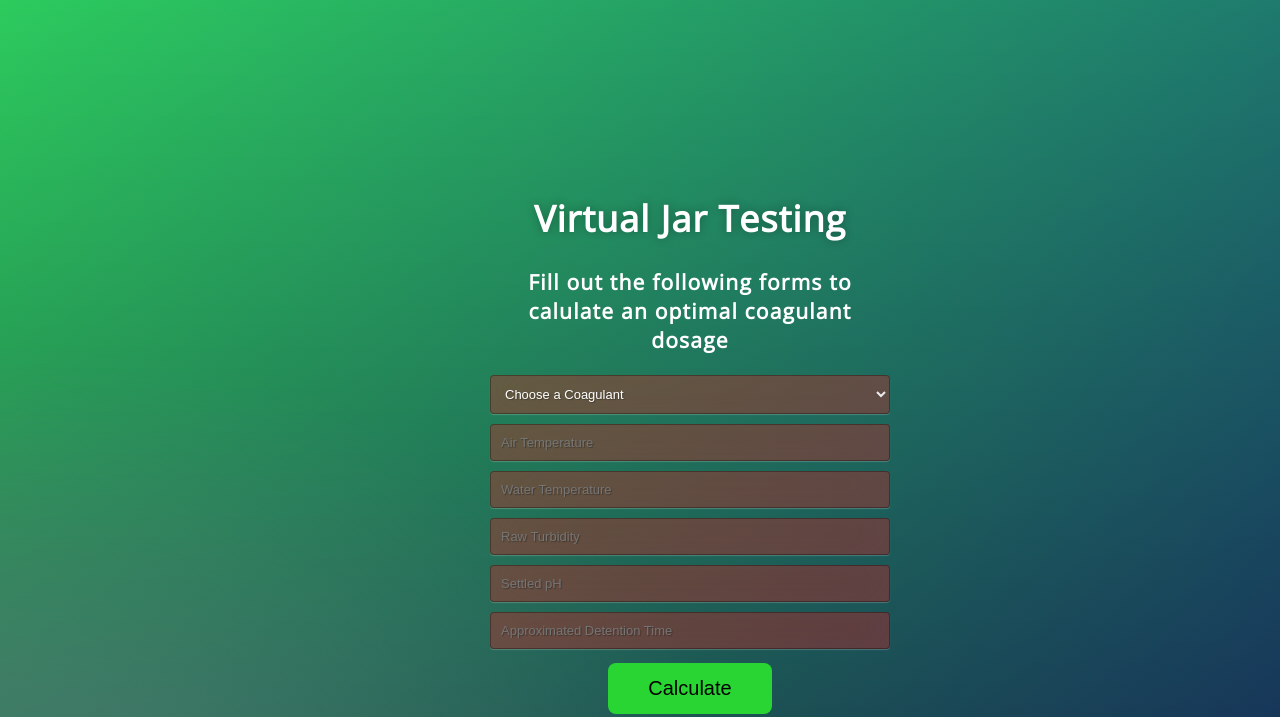
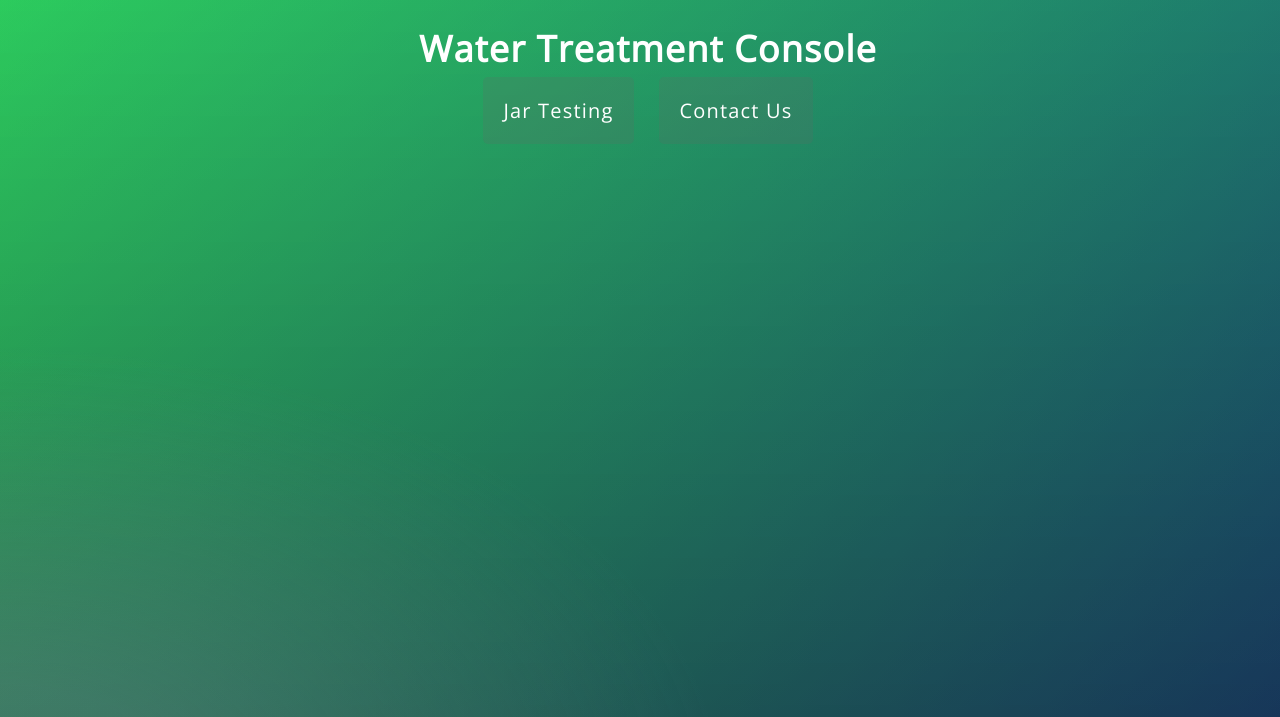
Before and after one commit to keith72632/Beaker, a Flask app: page / in a window 1280 px wide. Shown: the top 717 px of the page. Run offline with Flask 2, Linux system fonts and the light colour scheme; parts of the project's set-up code (start-up, migrations or seed data) failed here and were passed over.

Commit message:
added home

```diff
--- a/application.py
+++ b/application.py
@@ -7,8 +7,12 @@ model = pickle.load(open('model.pkl', 'rb'))
 
 #default page of our web-app
 @application.route('/')
-def home():
-    return render_template('index.html')
+def homey():
+    return render_template('home.html')
+
+@application.route('/jartest')
+def jartest():
+    return render_template('jartest.html')
 
 @application.route('/predict', methods=['POST'])
 def predict():
@@ -19,4 +23,4 @@ def predict():
     prediction = model.predict(final_features)
     output = round(prediction[0], 2)
 
-    return render_template('index.html', prediction_text='Optimal Coagulant Dosage: {} mg/l'.format(output))
+    return render_template('jartest.html', prediction_text='Optimal Coagulant Dosage: {} mg/l'.format(output))
--- a/static/css/style.css
+++ b/static/css/style.css
@@ -34,6 +34,11 @@ body {
 	background: -webkit-radial-gradient(0% 100%, ellipse cover, rgba(104,128,138,.4) 10%,rgba(138,114,76,0) 40%), linear-gradient(to bottom,  rgba(57,173,219,.25) 0%,rgba(42,60,87,.4) 100%), linear-gradient(135deg, #28D533 0%,#092756 100%);
 	filter: progid:DXImageTransform.Microsoft.gradient( startColorstr='#3E1D6D', endColorstr='#092756',GradientType=1 );
 
+}
+
+header {
+	position: fixed;
+	top: 50px;
 }
 .login {
 	position: absolute;
@@ -77,11 +82,25 @@ select {
 	text-shadow: 1px 1px 1px rgba(0,0,0,0.3);
 	border: 1px solid rgba(0,0,0,0.3);
 	border-radius: 4px;
-	box-shadow: inset 0 -5px 45px rgba(100,100,100,0.2), 0 1px 1px rgba(255,255,255,0.2);
+	box-shadow: inset 0 -5px 45px rgba(172, 159, 159, 0.2), 0 1px 1px rgba(255,255,255,0.2);
 	-webkit-transition: box-shadow .5s ease;
 	-moz-transition: box-shadow .5s ease;
 	-o-transition: box-shadow .5s ease;
 	-ms-transition: box-shadow .5s ease;
 	transition: box-shadow .5s ease;
 }
+ a {
+	margin: 10px;
+	padding: 20px;
+	color:#fff;
+	text-decoration: none;
+	border-radius: 5px;
+	background-color: rgba(100,100,100,0.2);
+	font-size: 20px;
+ }
+
+ .homemenu {
+	text-align: center;
+	justify-content: center;
+ }
 input:focus { box-shadow: inset 0 -5px 45px rgba(100,100,100,0.4), 0 1px 1px rgba(255,255,255,0.2); }
--- /dev/null
+++ b/templates/home.html
@@ -0,0 +1,20 @@
+<!DOCTYPE html>
+<html>
+    <head>
+        <meta charset="UTF-8">
+        <meta name="viewport" content="width-device-width, initial-scale=1.0">
+        <meta http-equiv="X-UA-Compatible" content="ie=edge">
+        <link href='https://fonts.googleapis.com/css?family=Pacifico' rel='stylesheet' type='text/css'>
+        <link href='https://fonts.googleapis.com/css?family=Arimo' rel='stylesheet' type='text/css'>
+        <link href='https://fonts.googleapis.com/css?family=Hind:300' rel='stylesheet' type='text/css'>
+        <link href='https://fonts.googleapis.com/css?family=Open+Sans+Condensed:300' rel='stylesheet' type='text/css'>
+        <link rel="stylesheet" href="{{ url_for('static', filename='css/style.css') }}">
+    </head>
+    <body>
+        <h1>Water Treatment Console</h1>
+        <div class="homemenu">
+            <a href="jartest">Jar Testing</a>
+            <a href="#">Contact Us</a>
+        </div>
+    </body>
+</html>
--- a/templates/index.html
+++ b/templates/jartest.html
@@ -11,7 +11,9 @@
   <link rel="stylesheet" href="{{ url_for('static', filename='css/style.css') }}">
 
 </head>
-
+<header>
+  <a href="/">Home</a>
+</header>
 <body>
  <div class="login">
 	<h1>Virtual Jar Testing</h1>
@@ -37,6 +39,5 @@
 
  </div>
 
-
 </body>
 </html>
```
Also changed, not shown: templates/base.html (deleted, +0 -12 lines).
